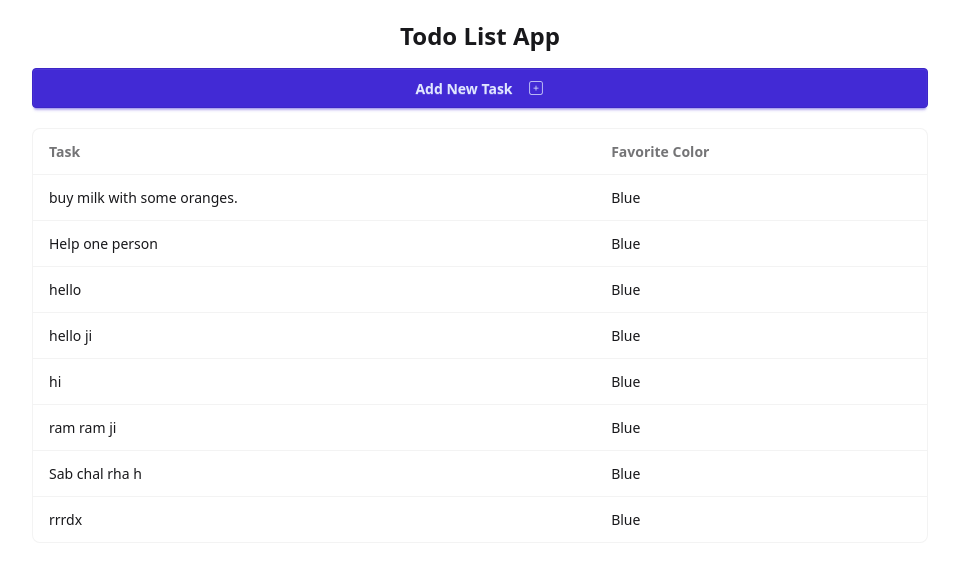
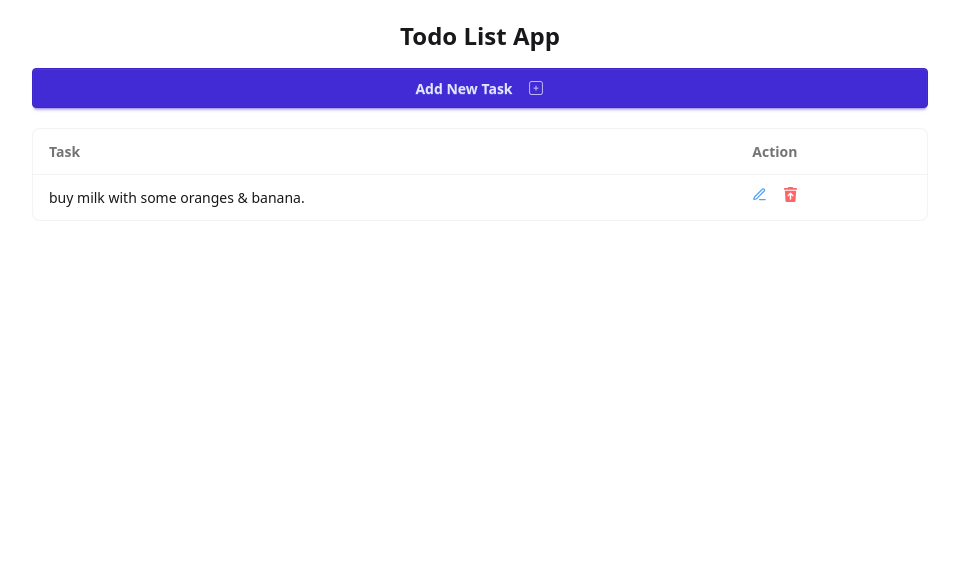
Before and after one commit to D18hr-uv/Todo-List, a Next.js app: page / in a window 1280 px wide. Shown: the top 564 px of the page, without its empty margins (160-1119 px from the left). Built offline with nearby package versions, Linux system fonts and the light colour scheme; data requests are answered from the project's data file.

Commit message:
delete and edit, project finish

```diff
--- a/api.ts
+++ b/api.ts
@@ -21,3 +21,21 @@ export const addTodo = async (todo:ITask): Promise<ITask> => {
     const newTodo  = await res.json();
     return newTodo;
 }
+
+export const editTodo = async (todo:ITask): Promise<ITask> => {
+    const res = await fetch(`${baseURL}/tasks/${todo.id}`, {
+        method : 'PUT',
+        headers: {
+            'Content-Type': 'application/json'
+        },
+        body: JSON.stringify(todo)
+    })
+    const updatedTodo  = await res.json();
+    return updatedTodo;
+}
+
+export const deleteTodo = async (id:string): Promise<void> => {
+    await fetch(`${baseURL}/tasks/${id}`, {
+        method : 'DELETE',
+    })
+}
--- /dev/null
+++ b/app/components/DeleteTask.tsx
@@ -0,0 +1,35 @@
+import { useState } from 'react'
+import { FaTrashArrowUp } from 'react-icons/fa6'
+import Modal from './Modal';
+import { ITask } from '@/types/tasks';
+import { useRouter } from 'next/navigation';
+import { deleteTodo } from '@/api';
+
+interface TaskProps {
+    task : ITask
+}
+
+const DeleteTask:React.FC<TaskProps> = ({task}) =>{
+    const [ openModalDeleted, setopenModalDeleted] = useState<boolean>(false);
+    const router = useRouter();
+
+    const handleDeleteTask = async (id : string) => {
+    await deleteTodo(id);
+    setopenModalDeleted(false);
+    router.refresh();
+  }
+  return (
+    <div>
+        <FaTrashArrowUp onClick={ () => setopenModalDeleted(true)} cursor="pointer" className="text-red-400" size={15} />
+        <Modal modalOpen = {openModalDeleted} setModalOpen = {setopenModalDeleted}>
+            <h3 className="text-lg"> Do you really want to delete the task?</h3>
+            <div className="modal-action">
+                <button onClick={() => handleDeleteTask(task.id)} className="btn"> Yes</button>
+            </div>
+
+        </Modal>
+    </div>
+  )
+}
+
+export default DeleteTask;
--- /dev/null
+++ b/app/components/EditTask.tsx
@@ -0,0 +1,53 @@
+import { ITask } from "@/types/tasks"
+import { FormEventHandler, useState } from "react";
+import { FiEdit3 } from "react-icons/fi";
+import Modal from "./Modal";
+import { editTodo } from "@/api";
+import { useRouter } from "next/navigation";
+
+interface TaskProps {
+    task : ITask
+}
+
+const EditTask:React.FC<TaskProps> = ({task}) => {
+    const router = useRouter();
+    const [ openModalEdit, setopenModalEdit] = useState<boolean>(false);
+    const [taskToEdit, setTaskToEdit] = useState<string>(task.text);
+
+    const handleSubmitEditTodo: FormEventHandler<HTMLFormElement> = async (e) => {
+            e.preventDefault();
+            await editTodo({
+                id : task.id,
+                text: taskToEdit,
+            })
+
+            setopenModalEdit(false);
+            router.refresh();
+    }
+  return (
+    <div>
+        <FiEdit3 onClick={() => setopenModalEdit(true)} cursor="pointer" className="text-blue-400" size={15} />
+
+        <Modal modalOpen = {openModalEdit} setModalOpen = {setopenModalEdit}>
+            <form onSubmit={handleSubmitEditTodo}>
+                <h3 className="font-bold text-lg"> EDIT TASK</h3>
+                <div className="modal-action">
+                    <input
+                        value={taskToEdit}
+                        onChange={e=> setTaskToEdit(e.target.value)}
+                        type="text"
+                        placeholder="Type here"
+                        className="input input-bordered w-full"
+                    />
+                    <button type="submit" className="btn">Submit</button>
+                </div>
+            </form>
+        </Modal>
+    </div>
+
+
+
+  )
+}
+
+export default EditTask;
--- a/app/components/Task.tsx
+++ b/app/components/Task.tsx
@@ -1,4 +1,9 @@
-import { ITask } from "@/types/tasks"
+"use client";
+import { ITask } from "@/types/tasks";
+import EditTask from "./EditTask";
+import DeleteTask from "./DeleteTask";
+
+
 
 interface TaskProps {
     task : ITask
@@ -8,9 +13,13 @@ const Task: React.FC<TaskProps> = ({task}) => {
   return (
     <tr key= {task.id}>
         <td>{task.text}</td>
-        <td>Blue</td>
+        <td className="flex gap-4">
+          <EditTask task={task} />
+          <DeleteTask task={task} />
+
+        </td>
     </tr>
   )
 }
 
-export default Task
+export default Task;
--- a/app/components/TodoList.tsx
+++ b/app/components/TodoList.tsx
@@ -13,7 +13,7 @@ const TodoList: React.FC<TodoListProps> = ({tasks}) => {
         <thead>
           <tr>
             <th>Task</th>
-            <th>Favorite Color</th>
+            <th>Action</th>
           </tr>
         </thead>
         <tbody>
--- a/data/todos.json
+++ b/data/todos.json
@@ -2,35 +2,7 @@
   "tasks": [
     {
       "id": "1",
-      "text": "buy milk with some oranges."
-    },
-    {
-      "id": "2",
-      "text": "Help one person"
-    },
-    {
-      "id": "3",
-      "text": "hello"
-    },
-    {
-      "id": "3",
-      "text": "hello ji"
-    },
-    {
-      "id": "3",
-      "text": "hi"
-    },
-    {
-      "id": "3",
-      "text": "ram ram ji"
-    },
-    {
-      "id": "3",
-      "text": "Sab chal rha h"
-    },
-    {
-      "id": "5d8f79ae-8214-4198-b966-54e28f881704",
-      "text": "rrrdx"
+      "text": "buy milk with some oranges & banana."
     }
   ]
 }
```
